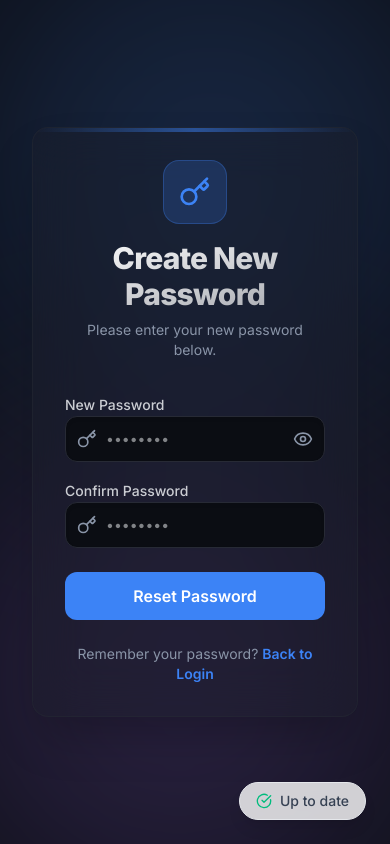
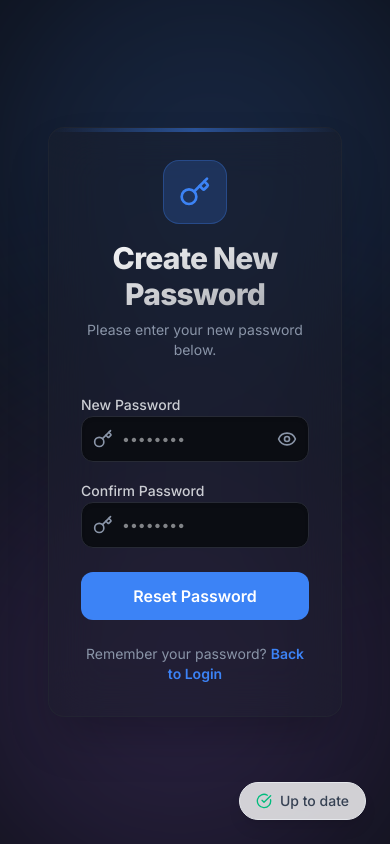
Before and after one commit to Sammalik8884/mytecherp-cloud, a React (Vite) app in the folder frontend/: page /reset-password in a window 390 px wide. Built offline with nearby package versions, Linux system fonts and the light colour scheme; no server answers.

Commit message:
Fix mobile layout overlapping on auth pages

```diff
--- a/frontend/src/pages/ForgotPasswordPage.tsx
+++ b/frontend/src/pages/ForgotPasswordPage.tsx
@@ -39,7 +39,7 @@ export const ForgotPasswordPage = () => {
     };
 
     return (
-        <div className="min-h-screen bg-background text-foreground flex items-center justify-center relative overflow-hidden">
+        <div className="min-h-[100dvh] bg-background text-foreground flex items-center justify-center relative overflow-x-hidden overflow-y-auto px-4 py-8">
             {/* Background Orbs */}
             <div className="absolute top-[-10%] left-[-10%] w-[500px] h-[500px] bg-primary/20 rounded-full blur-[120px] pointer-events-none mix-blend-screen" />
             <div className="absolute bottom-[-10%] right-[-10%] w-[500px] h-[500px] bg-accent/20 rounded-full blur-[120px] pointer-events-none mix-blend-screen" />
--- a/frontend/src/pages/LoginPage.tsx
+++ b/frontend/src/pages/LoginPage.tsx
@@ -65,7 +65,7 @@ export const LoginPage = () => {
     };
 
     return (
-        <div className="dark min-h-screen bg-background text-foreground flex items-center justify-center relative overflow-hidden">
+        <div className="dark min-h-[100dvh] bg-background text-foreground flex items-center justify-center relative overflow-x-hidden overflow-y-auto px-4 py-8">
             {/* Background Orbs */}
             <div className="absolute top-[-10%] left-[-10%] w-[500px] h-[500px] bg-primary/20 rounded-full blur-[120px] pointer-events-none mix-blend-screen" />
             <div className="absolute bottom-[-10%] right-[-10%] w-[500px] h-[500px] bg-accent/20 rounded-full blur-[120px] pointer-events-none mix-blend-screen" />
--- a/frontend/src/pages/ResetPasswordPage.tsx
+++ b/frontend/src/pages/ResetPasswordPage.tsx
@@ -65,7 +65,7 @@ export const ResetPasswordPage = () => {
     };
 
     return (
-        <div className="min-h-screen bg-background text-foreground flex items-center justify-center relative overflow-hidden">
+        <div className="min-h-[100dvh] bg-background text-foreground flex items-center justify-center relative overflow-x-hidden overflow-y-auto px-4 py-8">
             {/* Background Orbs */}
             <div className="absolute top-[-10%] left-[-10%] w-[500px] h-[500px] bg-primary/20 rounded-full blur-[120px] pointer-events-none mix-blend-screen" />
             <div className="absolute bottom-[-10%] right-[-10%] w-[500px] h-[500px] bg-accent/20 rounded-full blur-[120px] pointer-events-none mix-blend-screen" />
--- a/frontend/src/pages/SignupPage.tsx
+++ b/frontend/src/pages/SignupPage.tsx
@@ -45,7 +45,7 @@ export const SignupPage = () => {
     };
 
     return (
-        <div className="dark min-h-screen bg-background text-foreground flex items-center justify-center relative overflow-hidden py-10">
+        <div className="dark min-h-[100dvh] bg-background text-foreground flex items-center justify-center relative overflow-x-hidden overflow-y-auto px-4 py-8 sm:py-12">
             {/* Background Orbs */}
             <div className="absolute top-[-10%] left-[-10%] w-[500px] h-[500px] bg-primary/20 rounded-full blur-[120px] pointer-events-none mix-blend-screen" />
             <div className="absolute bottom-[-10%] right-[-10%] w-[500px] h-[500px] bg-accent/20 rounded-full blur-[120px] pointer-events-none mix-blend-screen" />
```
